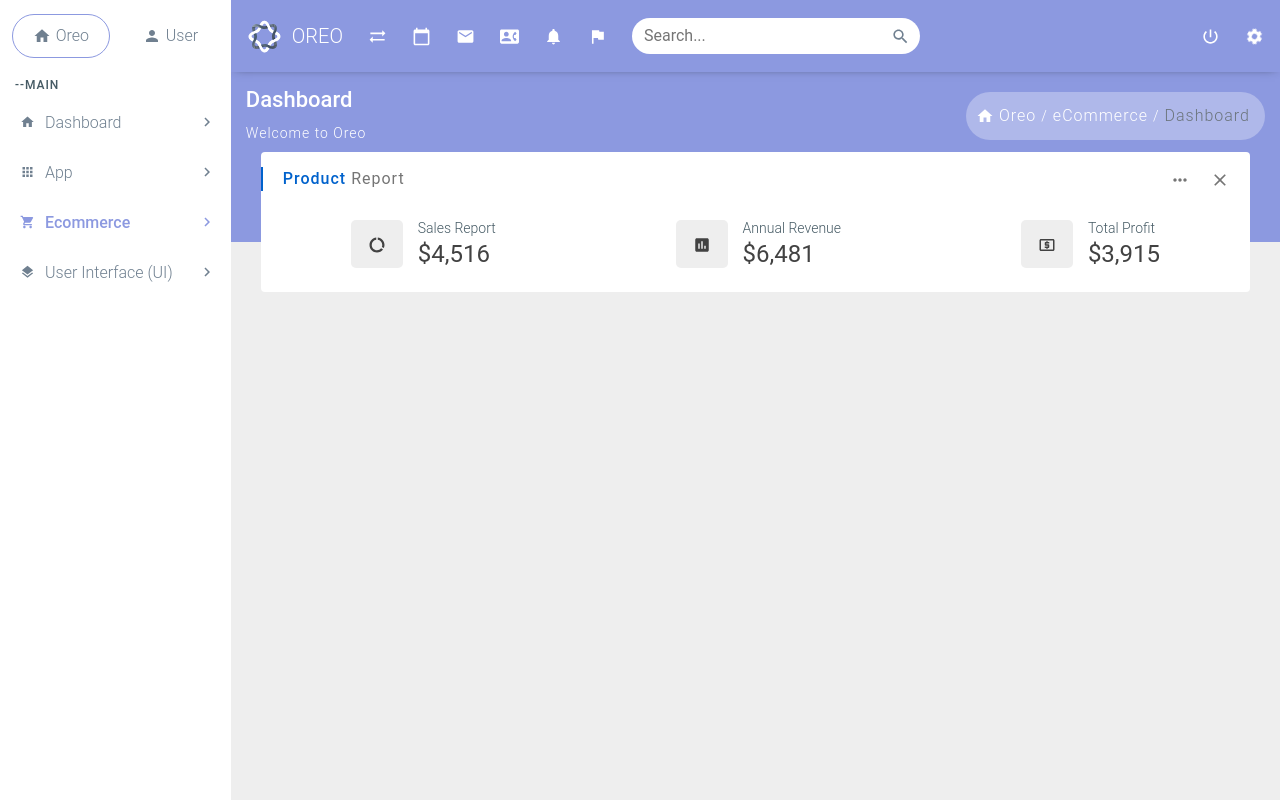
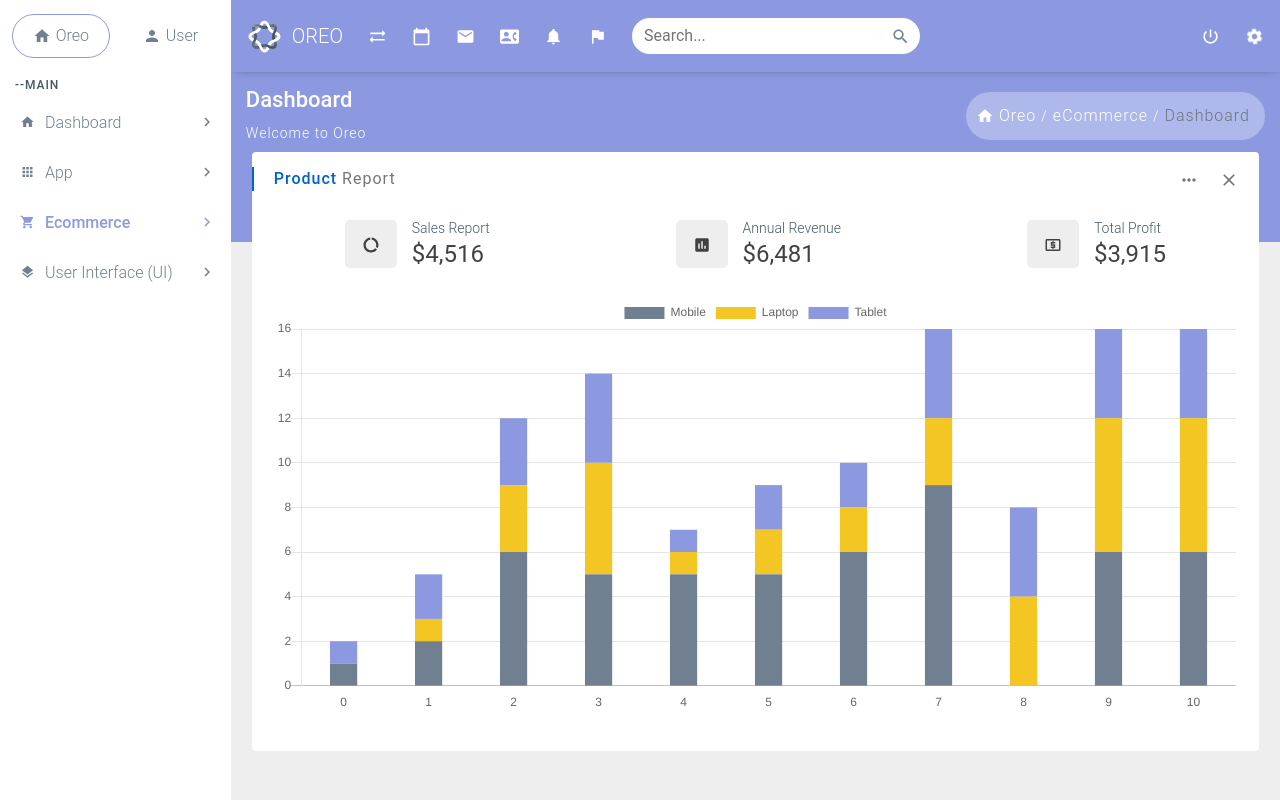
Before and after one commit to DishonJP/Oreo, a React app: page /Dashboard in a window 1280 px wide. Built offline with nearby package versions, Linux system fonts and the light colour scheme; the HTML template or start-up script is replaced by a standard one.

Commit message:
[Dishon].add ProductReport to dashboard

```diff
--- a/scss/dashboard/productLayout.scss
+++ b/scss/dashboard/productLayout.scss
@@ -2,8 +2,8 @@
   background-color: $color-white;
   border-radius: 4px;
   padding: 15px 0px;
-  margin: 0 30px;
-  width: inherit;
+  margin: 0 auto;
+  width: 96%;
   .container-div{
     display: flex;
     align-items: center;
--- a/src/components/dashboard/ProductLayout.jsx
+++ b/src/components/dashboard/ProductLayout.jsx
@@ -1,17 +1,14 @@
-import React from 'react'
+import React from "react";
 import { Container } from "react-bootstrap";
-import {
-  MoreHoriz,
-  Close
-} from "@material-ui/icons";
+import { MoreHoriz, Close } from "@material-ui/icons";
 
 const ProductLayout = (props) => {
   return (
-        <Container className="container-style">
+    <div className="container-style">
       <div className="container-div">
         <div className="text">
-          <span className="text-span">Product </span>
-          <span>Report</span>
+          <span className="text-span">{props.name} </span>
+          <span>{props.surName}</span>
         </div>
         <div>
           <i>
@@ -23,8 +20,8 @@ const ProductLayout = (props) => {
         </div>
       </div>
       {props.children}
-      </Container>
-    )
-}
+    </div>
+  );
+};
 
-export default ProductLayout
+export default ProductLayout;
--- a/src/components/dashboard/ProductReport.jsx
+++ b/src/components/dashboard/ProductReport.jsx
@@ -1,10 +1,55 @@
 import React from "react";
 import { DataUsage, Assessment, LocalAtm } from "@material-ui/icons";
 import ProductLayout from "./ProductLayout";
+import { Bar } from "react-chartjs-2";
 
 const ProductReport = () => {
+  const mobile = [1, 2, 6, 5, 5, 5, 6, 9, 0, 6, 6, 2];
+  const laptop = [0, 1, 3, 5, 1, 2, 2, 3, 4, 6, 6, 5];
+  const tablet = [1, 2, 3, 4, 1, 2, 2, 4, 4, 4, 4, 4];
+  const version = ["0", "1", "2", "3", "4", "5", "6", "7", "8", "9", "10"];
+  const data = {
+    labels: version,
+    datasets: [
+      {
+        label: "Mobile",
+        data: mobile,
+        backgroundColor: "slategrey"
+      },
+      {
+        label: "Laptop",
+        data: laptop,
+        backgroundColor: "#f3c623"
+      },
+      {
+        label: "Tablet",
+        data: tablet,
+        backgroundColor: "#8c99e0",
+      },
+    ]
+  };
+  const option = {
+    animation: {
+      duration: 10,
+    },
+    scales: {
+      xAxes: [
+        {
+          stacked: true,
+          gridLines: { display: false },
+          barPercentage:.4
+        },
+      ],
+      yAxes: [
+        {
+          stacked: true,
+        },
+      ],
+    },
+    legend: { display: true },
+  };
   return (
-    <ProductLayout>
+    <ProductLayout name="Product" surName="Report">
       <div className="report">
         <div className="report-div">
           <i>
@@ -34,6 +79,11 @@ const ProductReport = () => {
           </div>
         </div>
       </div>
+      <div style={{
+        padding:"20px"
+      }}>
+      <Bar height="130px" data={data} options={option} />
+      </div>
     </ProductLayout>
   );
 };
```
Lines whose indentation alone changed are shown as unchanged.
